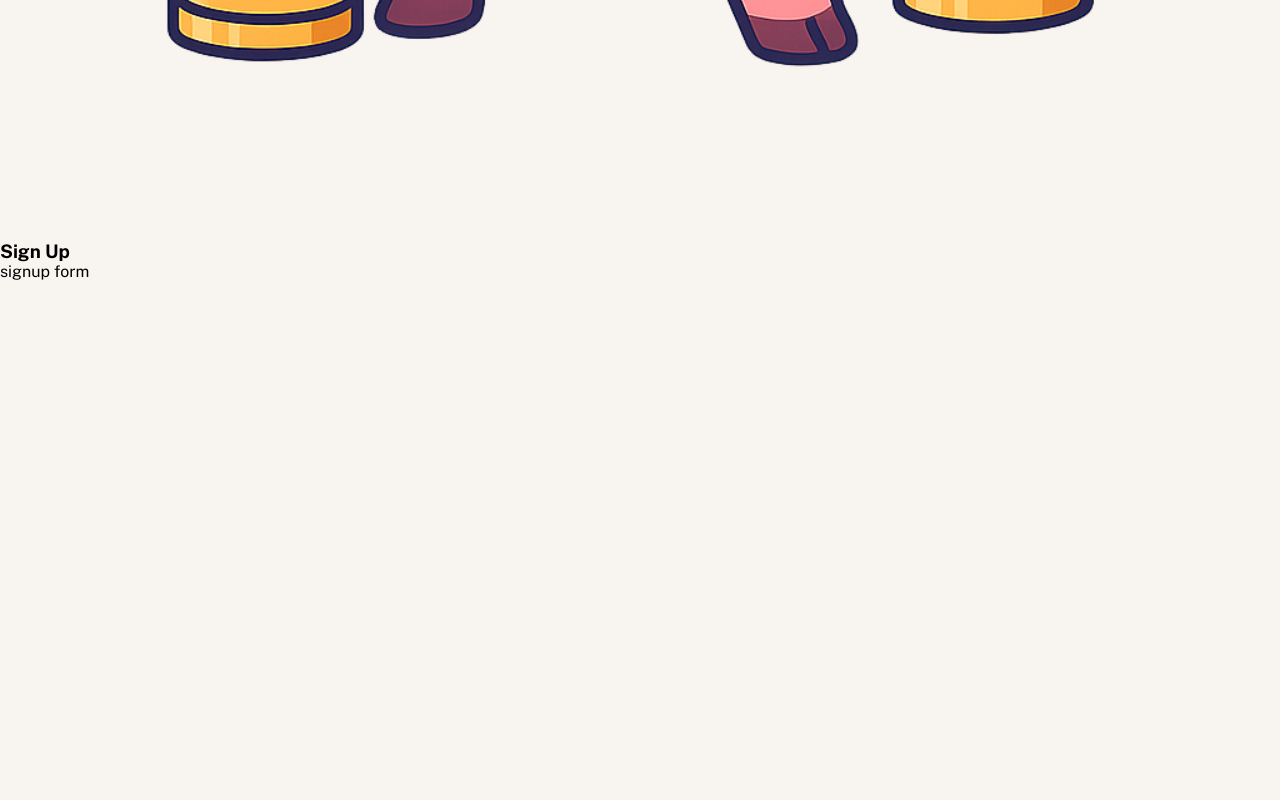
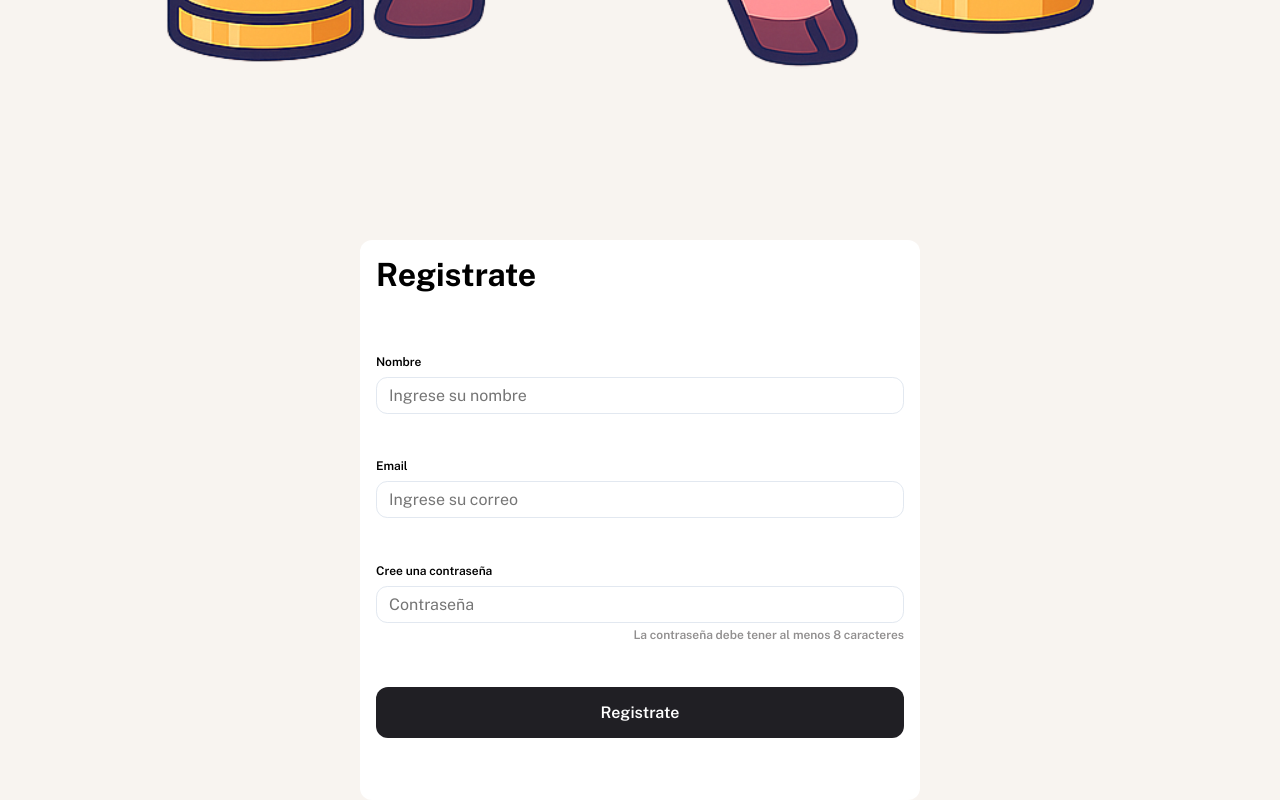
Before and after one commit to juanalvarezd/mony, a React (Vite) app: page /signup in a window 1280 px wide. Shown: the part 1040-1840 px from the top of the page. Before the commit the page ends 1321 px from the top, so only its background shows below. Built offline with nearby package versions, Linux system fonts and the light colour scheme.

Commit message:
maquetado de la seccion signup

```diff
--- a/src/features/auth/components/AuthForm/SignupForm.tsx
+++ b/src/features/auth/components/AuthForm/SignupForm.tsx
@@ -1,8 +1,15 @@
-
+import FormGroup from "@/shared/components/FormGroup/FormGroup"
+import { Input } from "@/shared/components/Input/Input"
+import styles from "@/features/auth/components/AuthForm/form.module.css"
+import { InputPassword } from "@/shared/components/Input/InputPassword"
+import Button from "@/shared/components/Button/Button"
 const SignupForm = () => {
   return (
-    <form>
-      signup form
+    <form className={styles["form"]}>
+      <FormGroup as={Input} type="text" id="name" label="Nombre" placeholder="Ingrese su nombre" />
+      <FormGroup as={Input} type="email" id="email" label="Email" placeholder="Ingrese su correo" />
+      <FormGroup as={InputPassword} type="password" id="password" label="Cree una contraseña" placeholder="Contraseña" />
+      <Button type="submit" variant="dark" size="btnW100">Registrate</Button>
     </form>
   )
 }
--- a/src/features/auth/pages/SignupPage/SignupPage.tsx
+++ b/src/features/auth/pages/SignupPage/SignupPage.tsx
@@ -1,9 +1,9 @@
 import SignupForm from "../../components/AuthForm/SignupForm"
-
+import styles from "@/features/auth/pages/SignupPage/signupPage.module.css"
 const SignupPage = () => {
   return (
-    <main>
-      <h3>Sign Up</h3>
+    <main className={styles["main"]}>
+      <h1>Registrate</h1>
       <SignupForm />
     </main>
   )
--- a/src/features/auth/pages/SignupPage/signupPage.module.css
+++ b/src/features/auth/pages/SignupPage/signupPage.module.css
@@ -0,0 +1,13 @@
+.main {
+  display: flex;
+  flex-direction: column;
+  justify-content: center;
+  gap: 1rem;
+  height: 70vh;
+  width: 100%;
+  max-width: 560px;
+  padding: 1rem;
+  margin: 0 auto;
+  border-radius: var(--radius-base);
+  background-color: var(--bg-secondary);
+}
```
